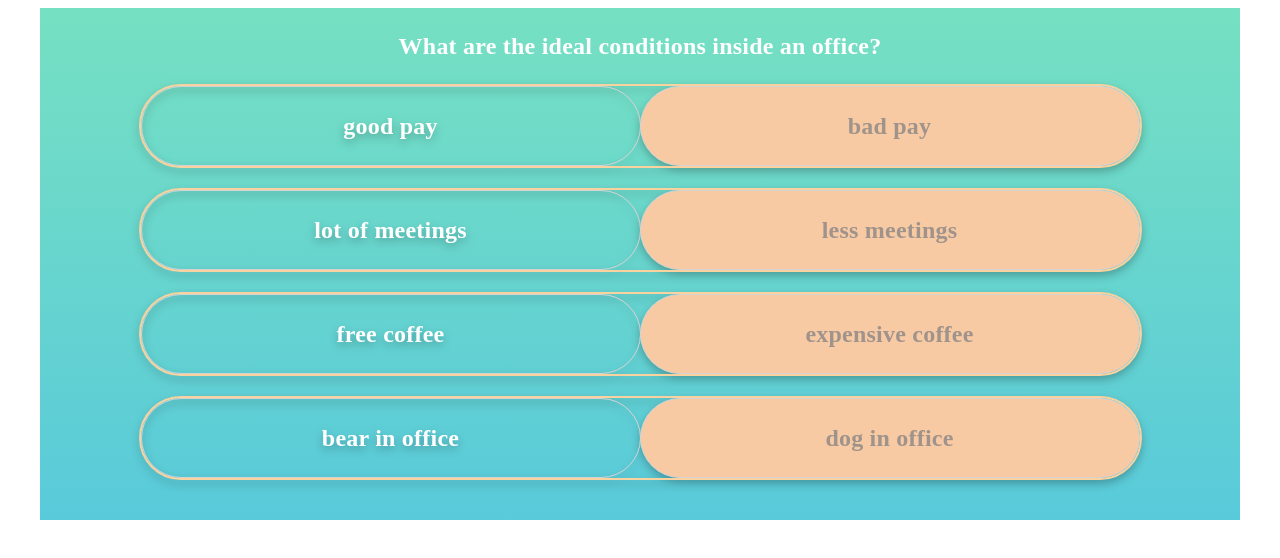
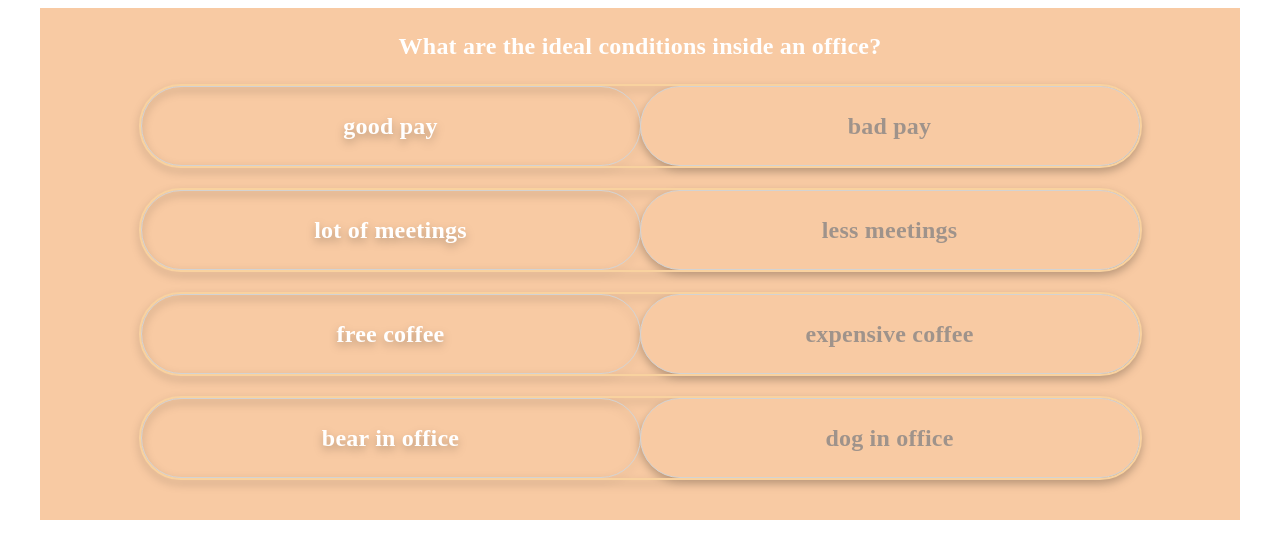
Before and after one commit to imevanc/toggle-button, a React (Create React App) app: page / in a window 1280 px wide. Shown: the top 558 px of the page. Built offline with nearby package versions, Linux system fonts and the light colour scheme.

Commit message:
updated the useContext traffic light system

```diff
--- a/src/App.js
+++ b/src/App.js
@@ -1,12 +1,20 @@
 import QAndAWidget from "./Components/QAndAWidget";
 import questionsAndAnswers from "./db/db.json";
 import LinearColor from "./Components/LinearColor";
+import Theme from "./Context/TrafficLightTheme";
+import { ThemeContext } from "./Context/ThemeContext";
+import { ThemeProvider } from "@mui/material/styles";
+const App = () => {
+  const ourTheme = Theme();
 
-const App = () => {
   return questionsAndAnswers.questionsAndAnswers.length ? (
-    <QAndAWidget
-      questionsAndAnswers={questionsAndAnswers.questionsAndAnswers[0]}
-    />
+    <ThemeContext.Provider value={{ ourTheme }}>
+      <ThemeProvider theme={ourTheme}>
+        <QAndAWidget
+          questionsAndAnswers={questionsAndAnswers.questionsAndAnswers[0]}
+        />
+      </ThemeProvider>
+    </ThemeContext.Provider>
   ) : (
     <LinearColor />
   );
--- a/src/Components/CustomToggleButton.js
+++ b/src/Components/CustomToggleButton.js
@@ -8,7 +8,6 @@ import { ThemeContext } from "../Context/ThemeContext";
 
 const CustomToggleButton = (props) => {
   const matches = useMediaQuery("(min-width:900px)");
-  const ourTheme = React.useContext(ThemeContext);
   const [option, setOption] = React.useState("option2");
 
   const handleOption = (_, newOption) => {
@@ -48,7 +47,7 @@ const CustomToggleButton = (props) => {
           sx={{
             display: "flex",
             justifyContent: "center",
-            border: "2px solid #F9D29F",
+            border: `${props.widgetColor.border}`,
             borderRadius: "100px",
             filter: "drop-shadow(0px 4px 4px rgba(0, 0, 0, 0.25))",
           }}
@@ -70,10 +69,9 @@ const CustomToggleButton = (props) => {
                     border: "1px solid lightgrey !important",
                   },
                   "&.Mui-selected, &.Mui-selected:hover": {
-                    color: "#9F938B",
-                    backgroundColor: "#F8CAA3",
+                    color: `${props.widgetColor.color}`,
+                    backgroundColor: `${props.widgetColor.background}`,
                   },
-
                   minWidth: "500px",
                 }}
               >
@@ -110,7 +108,7 @@ const CustomToggleButton = (props) => {
           sx={{
             display: "flex",
             justifyContent: "center",
-            border: "2px solid #F9D29F",
+            border: `${props.widgetColor.border}`,
             borderRadius: "24px",
             filter: "drop-shadow(0px 4px 4px rgba(0, 0, 0, 0.25))",
             minWidth: "200px",
@@ -133,8 +131,8 @@ const CustomToggleButton = (props) => {
                     border: "1px solid lightgrey !important",
                   },
                   "&.Mui-selected, &.Mui-selected:hover": {
-                    color: "#9F938B",
-                    backgroundColor: "#F8CAA3",
+                    color: `${props.widgetColor.color}`,
+                    background: `${props.widgetColor.background}`,
                   },
                   maxWidth: "500px",
                   minWidth: "200px",
--- a/src/Components/QAndAWidget.js
+++ b/src/Components/QAndAWidget.js
@@ -7,9 +7,8 @@ import CustomToggleButton from "./CustomToggleButton";
 
 const QAndAWidget = (props) => {
   const ourTheme = React.useContext(ThemeContext);
-  const [widgetColor, setWidgetColor] = React.useState(
-    "linear-gradient(180deg, #76E0C2 0%, #59CADA 100%)"
-  );
+  console.log(ourTheme);
+  const [widgetColor, setWidgetColor] = React.useState(ourTheme.ourTheme.amber);
   const [solutionMessage, setSolutionMessage] = React.useState("");
   // TODO: work on the code below
   // const [userSolutions, setUserSolutions] = React.useState(
@@ -30,9 +29,7 @@ const QAndAWidget = (props) => {
   const correctSolutions = props.questionsAndAnswers.solutions.filter(
     (option, idx) => option === userSolutions[idx]
   ).length;
-  console.log(correctSolutions);
-  console.log(props.questionsAndAnswers.solutions.length);
-  console.log("----------------------------------------");
+
   if (correctSolutions === props.questionsAndAnswers.solutions.length) {
     // console.log("success");
     // setWidgetColor(ourTheme.ourTheme.green.main);
@@ -57,7 +54,7 @@ const QAndAWidget = (props) => {
         display: "flex",
         flexDirection: "column",
         justifyContent: "center",
-        background: widgetColor,
+        background: `${widgetColor.background}`,
       }}
     >
       <Box
@@ -90,6 +87,7 @@ const QAndAWidget = (props) => {
             idx={idx}
             userSolutions={userSolutions}
             setUserSolutions={setUserSolutions}
+            widgetColor={widgetColor}
           />
         ))}
         <Typography
--- a/src/Context/TrafficLightTheme.js
+++ b/src/Context/TrafficLightTheme.js
@@ -22,7 +22,7 @@ const TrafficLightTheme = () => {
     red: {
       main: "linear-gradient(180deg, #F1B496 0%, #EA806A 100%)",
       border: "2px solid #FBFBFB",
-      color: "#E47958",
+      color: "#E47958;",
       background: "#F2CBBD",
     },
   });
```
